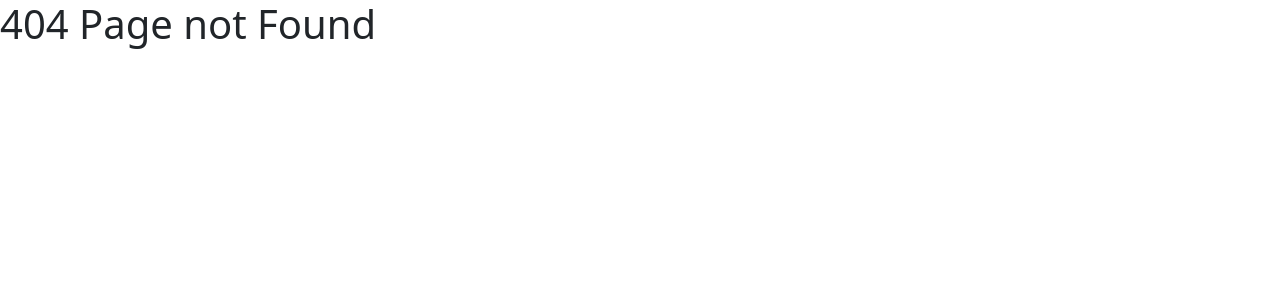
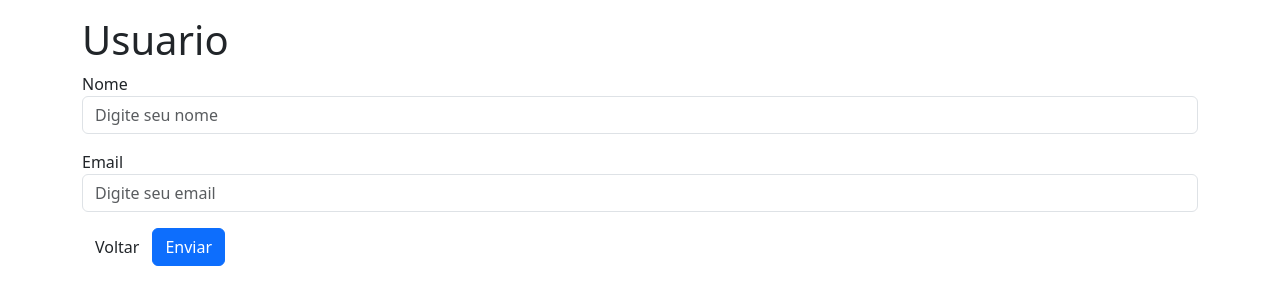
Before and after one commit to ShibaDX/aula-react, a React app in the folder aula_29-08/painel-chopi-ts/: page /usuarios/1 in a window 1280 px wide. Before the commit this address had no page. Shown: the top 304 px of the page. Built offline with nearby package versions, Linux system fonts and the light colour scheme; the HTML template or start-up script is replaced by a standard one.

Commit message:
aula12-09

```diff
--- a/aula_29-08/painel-chopi-ts/jsonserver/db.json
+++ b/aula_29-08/painel-chopi-ts/jsonserver/db.json
@@ -14,7 +14,21 @@
       "id": 3,
       "nome": "Murphis",
       "email": "murphis@gmail.com"
+    },
+    {
+      "nome": "",
+      "email": "",
+      "id": 4
+    },
+    {
+      "nome": "Murphys",
+      "email": "murphys@gmail.com",
+      "id": 5
+    },
+    {
+      "nome": "Garro",
+      "email": "garrito@gmail.com",
+      "id": 6
     }
   ]
-
 }
--- a/aula_29-08/painel-chopi-ts/src/pages/Home/index.tsx
+++ b/aula_29-08/painel-chopi-ts/src/pages/Home/index.tsx
@@ -1,8 +1,16 @@
 import { useNavigate } from "react-router-dom"
+import { useEffect, useState } from 'react'
 
 export const Home = () => {
 
     const navigate = useNavigate();
+    var [novaTarefa, setTarefa] = useState("");
+    var [tarefas, setTarefas] = useState([]);
+
+    function adicionarTarefa() {
+        setTarefas([...tarefas, novaTarefa]);
+        console.log(tarefas);
+    }
 
     return (
         <>
@@ -14,9 +22,32 @@ export const Home = () => {
             >
                 Navegar para Categorias
             </button>
+            <button
+                onClick={() => {
+                    navigate('/sobre/10')
+                }}
+            >
+                Navegar para Sobre
+            </button>
             <a onClick={() => {
-                    navigate('/categorias/Corinthians')
-                }}>Corinthians</a>
+                navigate('/categorias/Corinthians')
+            }}>Corinthians</a>
+
+            <div className="container mt-5">
+                <h2 className="h2">Atividades</h2>
+                <form action="" className="g-3 row">
+                    <div className="col-md-12 mt-3">
+                        <input type="text" value={novaTarefa} onChange={(e) => setTarefa(e.target.value)} placeholder="Digite uma atividade" className="form-control" />
+                        <button type="button" onClick={adicionarTarefa} className="btn btn-primary mt-3">Adicionar</button>
+
+                    </div>
+                </form>
+                <ul>
+                    {tarefas.map((tarefa, index) => (
+                        <li key={index}>{tarefa}</li>
+                    ))}
+                </ul>
+            </div>
         </>
     )
 }
--- /dev/null
+++ b/aula_29-08/painel-chopi-ts/src/pages/Sobre/index.tsx
@@ -0,0 +1,11 @@
+import { useParams } from "react-router-dom"
+
+export const Sobre = () => {
+    const { id } = useParams();
+
+    return (
+        <>
+            <h1>Sobre selecionado: {id}</h1>
+        </>
+    )
+}
--- /dev/null
+++ b/aula_29-08/painel-chopi-ts/src/pages/Usuarios/Gerenciar/index.tsx
@@ -0,0 +1,57 @@
+import axios from "axios";
+import { useCallback, useRef, type SyntheticEvent } from "react"
+
+export default function GerenciarUsuarios() {
+
+    const refForm = useRef<any>(null)
+
+    const submitForm = useCallback((event: SyntheticEvent) => {
+        event.preventDefault(); // evita que a página recarregue sozinha
+        if (refForm.current.checkValidity()) {
+            const target = event.target as typeof event.target & {
+                nome: { value: string },
+                email: { value: string }
+            }
+
+            let objSalvar = {
+                nome: target.nome.value,
+                email: target.email.value
+            }
+
+            axios.post('http://localhost:3001/usuarios', objSalvar)
+                .then(() => {
+                    alert('Salvo!')
+                })
+                .catch((erro) => {
+                    console.log(erro)
+                    alert('Deu ruim')
+                })
+        } else {
+            refForm.current.classList.add('was-validated')
+        }
+    }, [])
+
+    return (
+        <>
+            <div className="container mt-3">
+                <h1>Usuario</h1>
+                <form className="needs-validation g-3 row" noValidate ref={refForm} onSubmit={submitForm}>
+                    <div className="col-md-12">
+                        <label htmlFor="nome" className="formLabel"> Nome </label>
+                        <input type="text" className="form-control" placeholder="Digite seu nome" id="nome" required />
+                        <div className="invalid-feedback">Por favor digite seu nome.</div>
+                    </div>
+                    <div className="col-md-12">
+                        <label htmlFor="email" className="formLabel"> Email </label>
+                        <input type="email" className="form-control" placeholder="Digite seu email" id="email" required />
+                        <div className="invalid-feedback">Por favor digite seu email.</div>
+                    </div>
+                    <div className="col-md-12">
+                        <button className="btn" type="button">Voltar</button>
+                        <input type="submit" value="Enviar" className="btn btn-primary" />
+                    </div>
+                </form>
+            </div>
+        </>
+    )
+}
--- a/aula_29-08/painel-chopi-ts/src/routes.tsx
+++ b/aula_29-08/painel-chopi-ts/src/routes.tsx
@@ -6,6 +6,8 @@ import {
 import { Home } from "./pages/Home"
 import { Categorias } from "./pages/Categorias"
 import { Usuarios } from "./pages/Usuarios"
+import GerenciarUsuarios from "./pages/Usuarios/Gerenciar"
+import { Sobre } from "./pages/Sobre"
 
 export const Rotas = () => {
     return (
@@ -20,8 +22,16 @@ export const Rotas = () => {
                     element={<Categorias />}
                 />
                 <Route
+                    path="/sobre/:id"
+                    element={<Sobre />}
+                />
+                <Route
                     path="/usuarios"
                     element={<Usuarios />}
+                />
+                <Route
+                    path="/usuarios/:id"
+                    element={<GerenciarUsuarios />}
                 />
                 <Route // Rota não existente
                     path="*"
```
Lines whose indentation alone changed are shown as unchanged.
